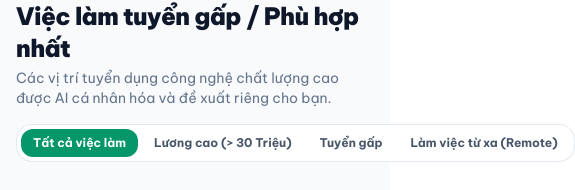
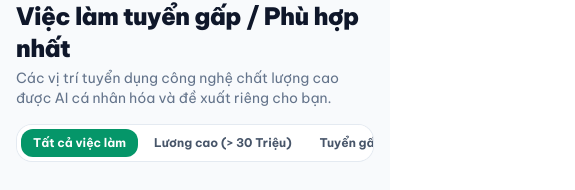
Before and after one commit to vuminhkhang2005/ai-recruitment-platform, a React (Vite) app in the folder frontend/: page / in a window 390 px wide. Shown: the part 2076-2266 px from the top of the page, 575 px wide, since content can reach past the window. Built offline with nearby package versions, Linux system fonts and the light colour scheme; no server answers.

Commit message:
fix(home): resolve horizontal overflow on mobile viewports for featured jobs

```diff
--- a/frontend/src/components/home/FeaturedJobs.tsx
+++ b/frontend/src/components/home/FeaturedJobs.tsx
@@ -137,7 +137,7 @@ export const FeaturedJobs: React.FC<FeaturedJobsProps> = ({
           </div>
 
           {/* Quick Segmented Filter Tabs */}
-          <div className="p-1 bg-white dark:bg-slate-800 rounded-2xl border border-slate-200/90 dark:border-slate-700/80 flex items-center gap-1 overflow-x-auto shadow-soft-xs self-start lg:self-end">
+          <div className="max-w-full p-1 bg-white dark:bg-slate-800 rounded-2xl border border-slate-200/90 dark:border-slate-700/80 flex items-center gap-1 overflow-x-auto shadow-soft-xs self-start lg:self-end">
             {filterTabs.map((tab) => {
               const isActive = activeTab === tab.key;
               return (
```
